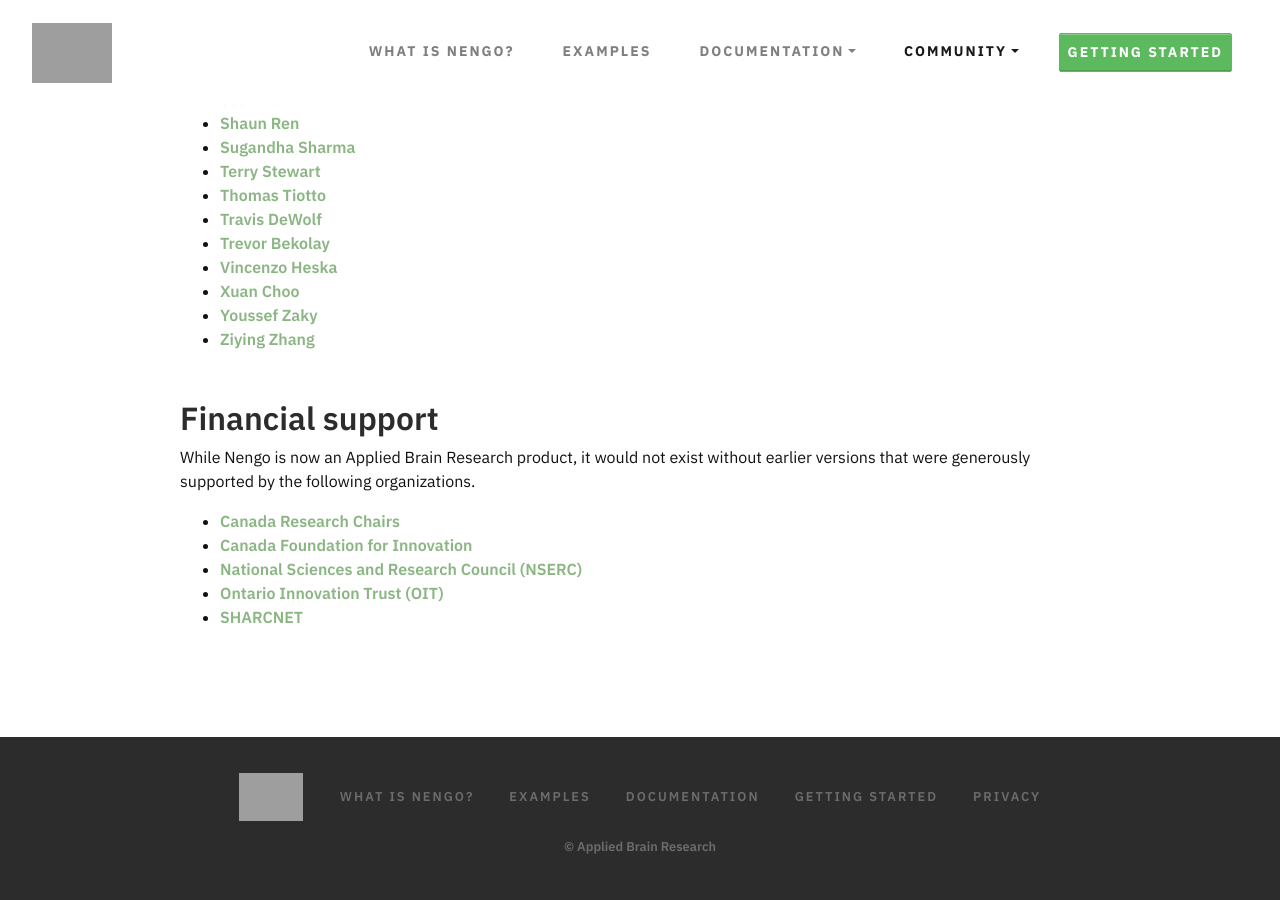
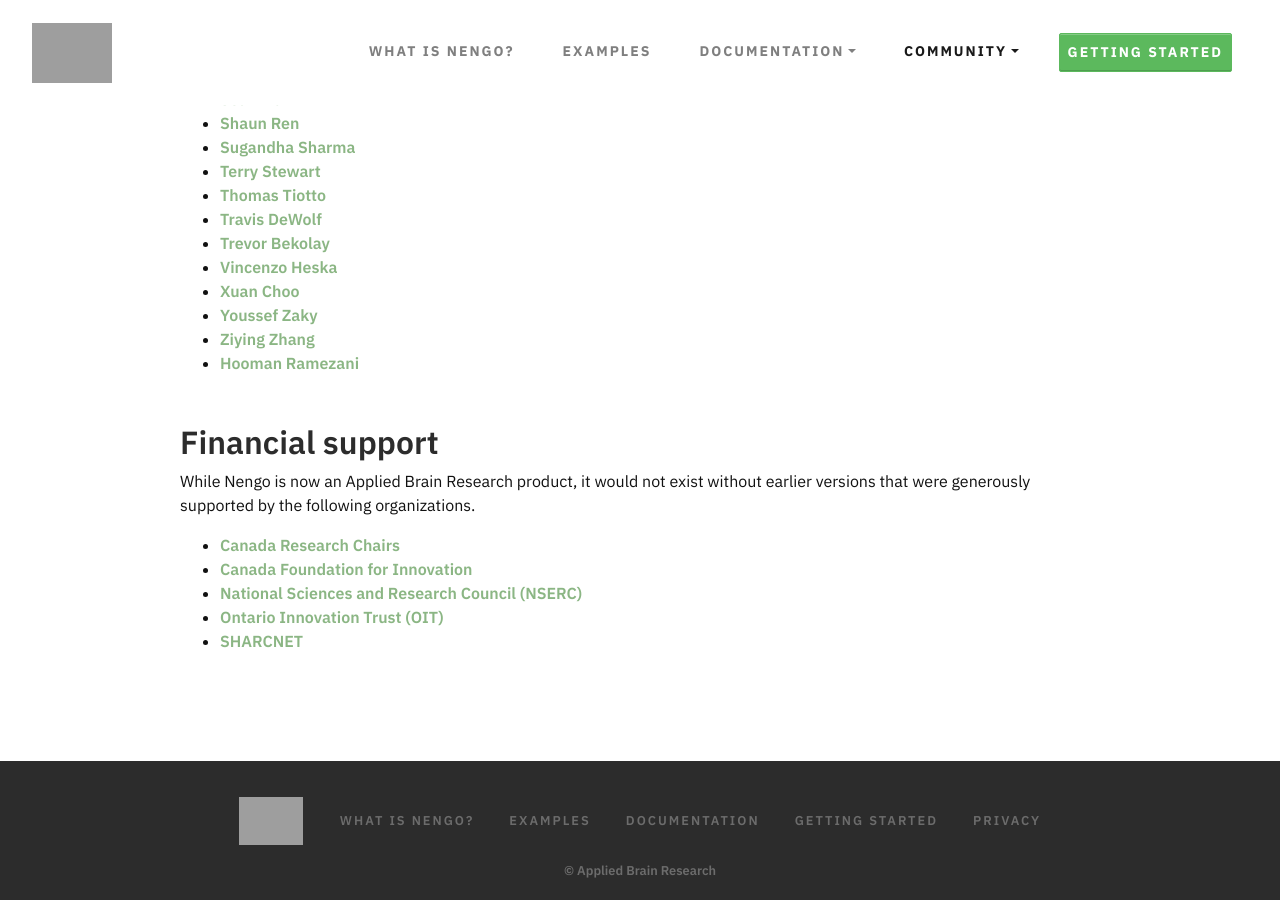
Before and after one commit to nengo/nengo.github.io, a Jekyll site: the page built from people.md, in a window 1280 px wide and 900 px high, scrolled down 1325 px. Built offline with Jekyll 4.4.1, drawn with Linux system fonts in a browser that asks for light colours; nearby versions of some CDN libraries; before the commit the page ends 2201 px from its top, so only the background shows below that; grey boxes are pictures that could not be loaded.

Commit message:
Update for Hooman Ramezani

```diff
--- a/people.md
+++ b/people.md
@@ -66,6 +66,8 @@
 - [Xuan Choo](mailto:xchoo.mainframe@gmail.com)
 - [Youssef Zaky](mailto:youssefzaky@gmail.com)
 - [Ziying Zhang](mailto:zy8zhang@uwaterloo.ca)
+- [Hooman Ramezani](mailto:h2rameza@uwaterloo.ca)
+
 
 ## Financial support
 
```
